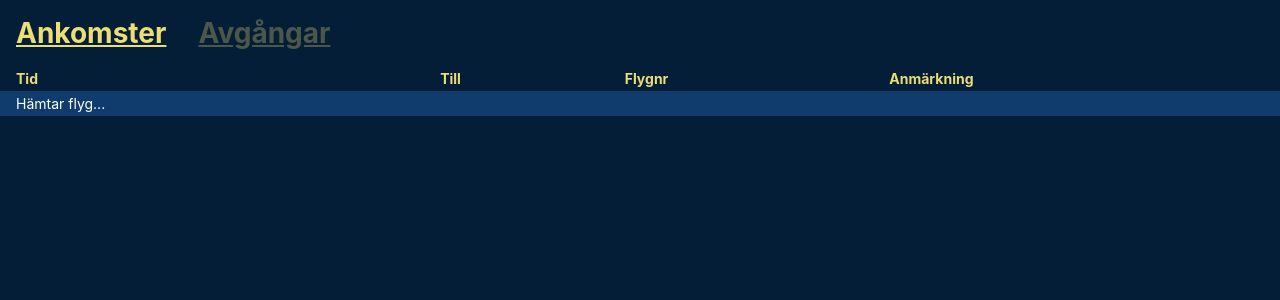
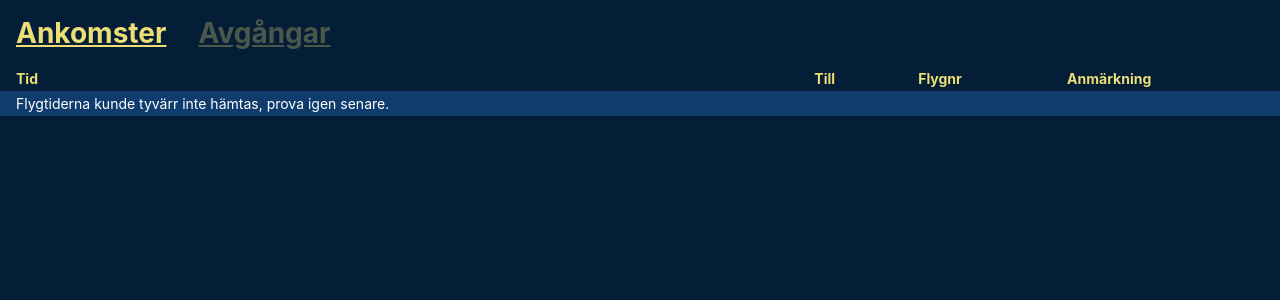
Before and after one commit to thesauri/ankomster, a React (Create React App) app in the folder frontend/: page /ARN/arrivals in a window 1280 px wide. Shown: the top 300 px of the page. Built offline with nearby package versions, Linux system fonts and the light colour scheme; no server answers.

Commit message:
Add error handling to flight fetching

```diff
--- a/frontend/src/App.js
+++ b/frontend/src/App.js
@@ -7,7 +7,7 @@ const App = ({ mode = "arrivals" }) => {
   const arrivalsClasses = ["header", mode !== "arrivals" && "inactive"].filter(x => x).join(" ")
   const departuresClasses = ["header", mode !== "departures" && "inactive"].filter(x => x).join(" ")
   const { airportIATA } = useParams()
-  const flightData = useFlightData(airportIATA)
+  const [flightData, fetchError] = useFlightData(airportIATA)
 
   return (
     <div>
@@ -23,7 +23,7 @@ const App = ({ mode = "arrivals" }) => {
           </h1>
         </Link>
       </header>
-      <Flights mode={mode} flightData={flightData} />
+      <Flights mode={mode} flightData={flightData} fetchError={fetchError} />
     </div>
   );
 }
--- a/frontend/src/Flights.js
+++ b/frontend/src/Flights.js
@@ -1,6 +1,7 @@
-const Flights = ({ mode, flightData }) => {
+const Flights = ({ mode, flightData, fetchError }) => {
   if (!flightData) {
-    return (<LoadingFlights />)
+    const message = fetchError || "Hämtar flyg..."
+    return (<DummyFlights message={message} />)
   }
 
   const flights = flightData[mode].flights
@@ -34,12 +35,12 @@ const Flights = ({ mode, flightData }) => {
 const scheduledUtcOf = (flight) => flight.arrivalTime ? flight.arrivalTime.scheduledUtc : flight.departureTime.scheduledUtc
 const destinationOf = (flight) => flight.departureAirportSwedish || flight.arrivalAirportSwedish
 
-const LoadingFlights = ({ mode }) => (
+const DummyFlights = ({ mode, message }) => (
   <table>
     <FlightHeader mode={mode} />
     <tbody>
         <tr>
-          <td>Hämtar flyg...</td>
+          <td>{message}</td>
           <td></td>
           <td></td>
           <td></td>
--- a/frontend/src/useFlightData.js
+++ b/frontend/src/useFlightData.js
@@ -2,16 +2,23 @@ import { useState, useEffect } from "react"
 
 const useFlightData = (airportIATA) => {
     const [flightData, setFlightData] = useState(null)
+    const [fetchError, setFetchError] = useState(null)
 
     useEffect(() => {
         const fetchFlightData = async () => {
-            const flightData = await (await fetch(`/api/${airportIATA}`)).json()
-            setFlightData(flightData)
+            try {
+              const flightDataString = (await fetch(`/api/${airportIATA}`))
+              const flightData = await flightDataString.json()
+              setFlightData(flightData)
+            } catch (error) {
+              console.error("Unable to fetch flight data: ", error)
+              setFetchError("Flygtiderna kunde tyvärr inte hämtas, prova igen senare.")
+            }
         }
         fetchFlightData()
     }, [airportIATA])
 
-    return flightData;
+    return [flightData, fetchError];
 }
 
 export default useFlightData
```
